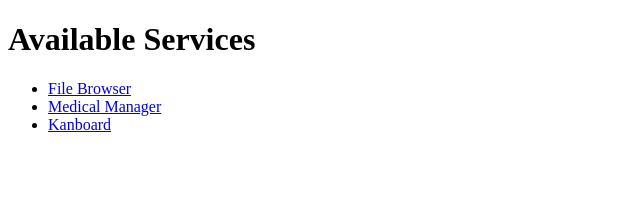
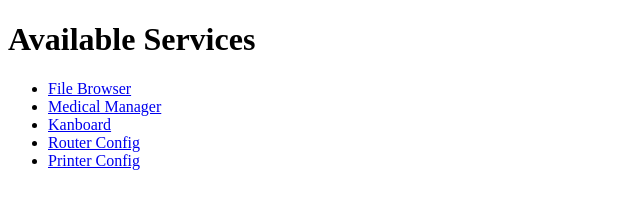
Before and after one commit to nordine-abde/nordine-home-server, a plain HTML site: page config/caddy/index.html in a window 1280 px wide. Shown: the whole page, without its empty margins (0-640 px from the left). Drawn offline with Linux system fonts and the light colour scheme.

Commit message:
printer and router configuration page in index.html

```diff
--- a/config/caddy/index.html
+++ b/config/caddy/index.html
@@ -12,6 +12,8 @@
         <li><a href="/filebrowser">File Browser</a></li>
         <li><a href="/medical-manager">Medical Manager</a></li>
         <li><a href="/kanboard">Kanboard</a></li>
+        <li><a href='{{env "ROUTER_CONFIG"}}'>Router Config</a></li>
+        <li><a href='{{env "PRINTER_CONFIG"}}'>Printer Config</a></li>
       </ul>
     </main>
   </body>
```
Also changed, not shown: 4 other files.
